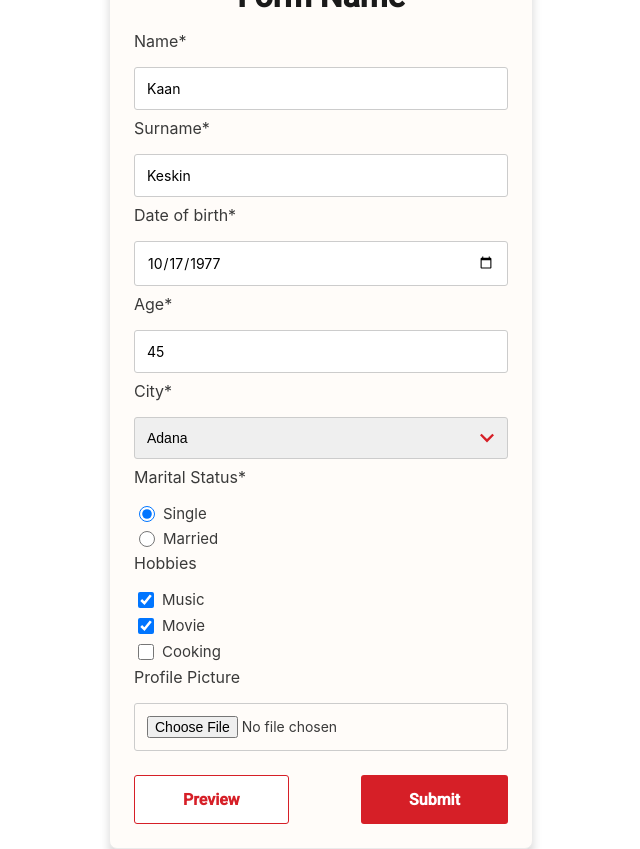
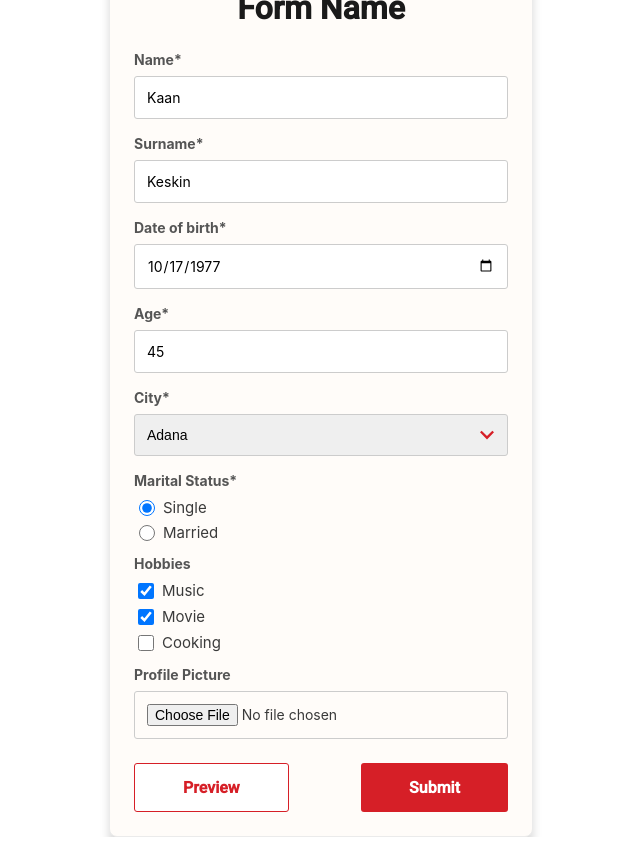
Before and after one commit to keskinkaan/tify-dynamic-form, a React (Vite) app in the folder client/: page / in a window 1280 px wide. Shown: the whole page, without its empty margins (319-959 px from the left). Built offline with nearby package versions, Linux system fonts and the light colour scheme.

Commit message:
FormInput components label style fixed

```diff
--- a/client/src/components/FormInput.tsx
+++ b/client/src/components/FormInput.tsx
@@ -152,9 +152,10 @@ const FormInput = (props: TFormElement) => {
 	};
 	return (
 		<div className="form-body">
-			{label}
-			{required ? '*' : ''}
-			<label className="form-body__label" htmlFor="{name}"></label>
+			<label className="form-body__label" htmlFor="{name}">
+				{label}
+				{required ? '*' : ''}
+			</label>
 			{renderFieldInputSwitch(type)}
 		</div>
 	);
```
